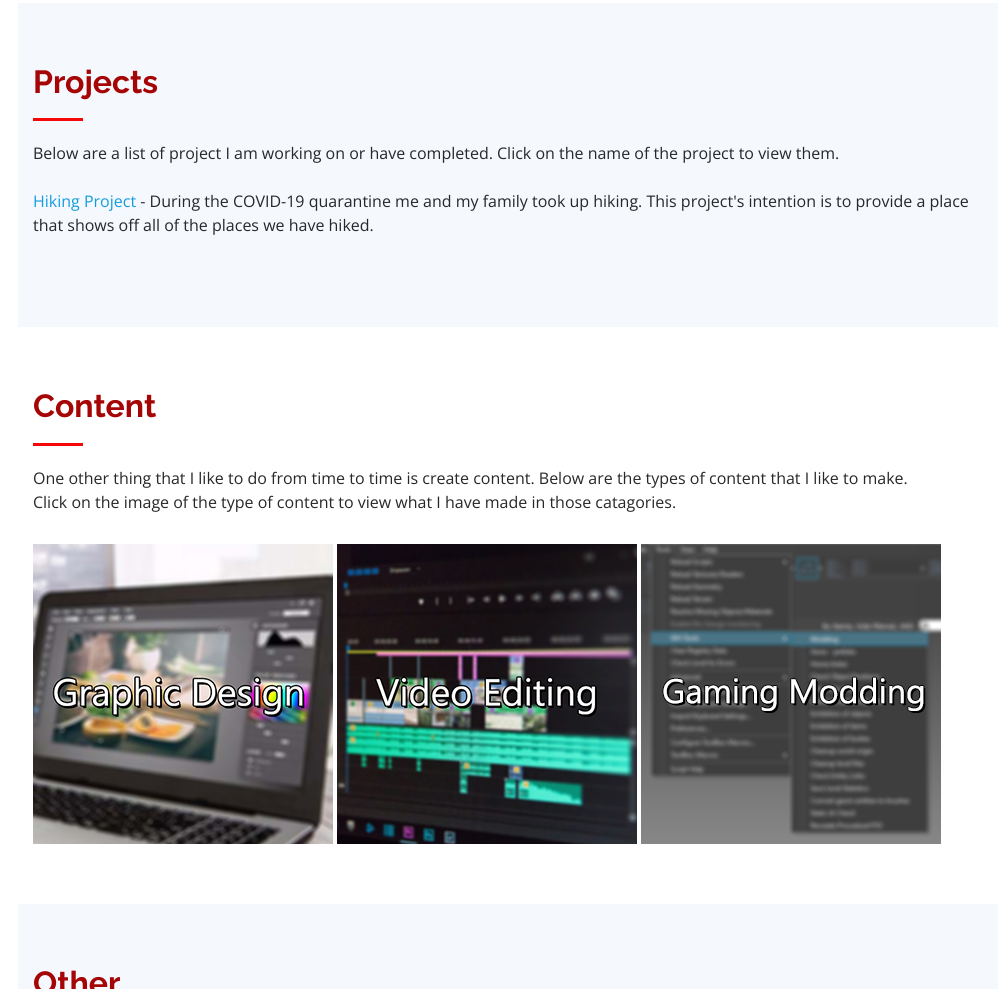
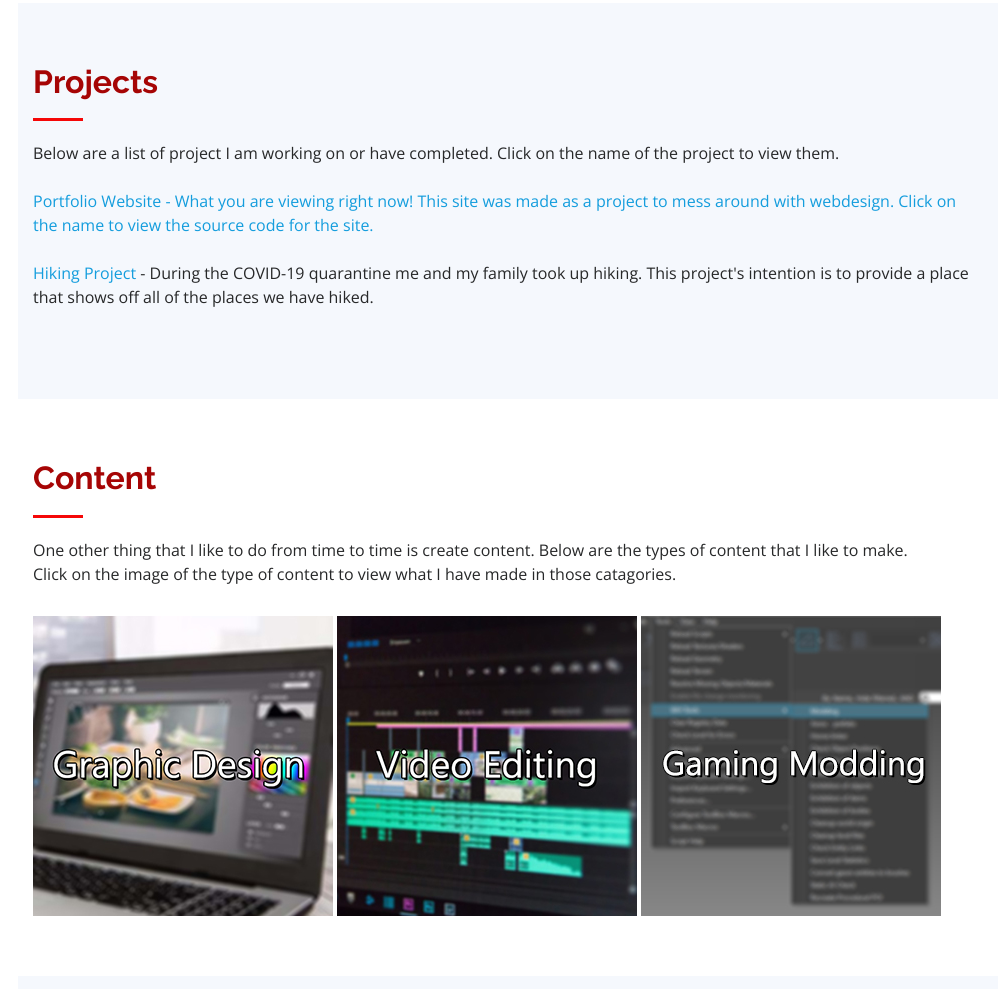
Before and after one commit to cjcoco2004/karma-ssbu.github.io, a plain HTML site: page index.html in a window 1280 px wide. Shown: the part 3062-4051 px from the top of the page, without its empty margins (282-1280 px from the left). Drawn offline with nearby package versions, Linux system fonts and the light colour scheme.

Commit message:
Added Portfolio Website to the Projects Section
Adds a link to the github repository for the site under the project section. Also adds a link to the main site in hiking_home.html.

```diff
--- a/index.html
+++ b/index.html
@@ -228,6 +228,8 @@
             <h2>Projects</h2>
             <p>Below are a list of project I am working on or have completed. Click on the name of the project to view them.</p>
             <br>
+            <p><a href="https://github.com/karma-ssbu/karma-ssbu.github.io">Portfolio Website - What you are viewing right now! This site was made as a project to mess around with webdesign. Click on the name to view the source code for the site.</a></p>
+            <br>
             <p><a href="hiking_home.html">Hiking Project</a> - During the COVID-19 quarantine me and my family took up hiking. This project's intention is to provide a place that shows off all of the places we have hiked.</p>
 
           </div>
```
Also changed, not shown: hiking_home.html (+1 -0 lines).
